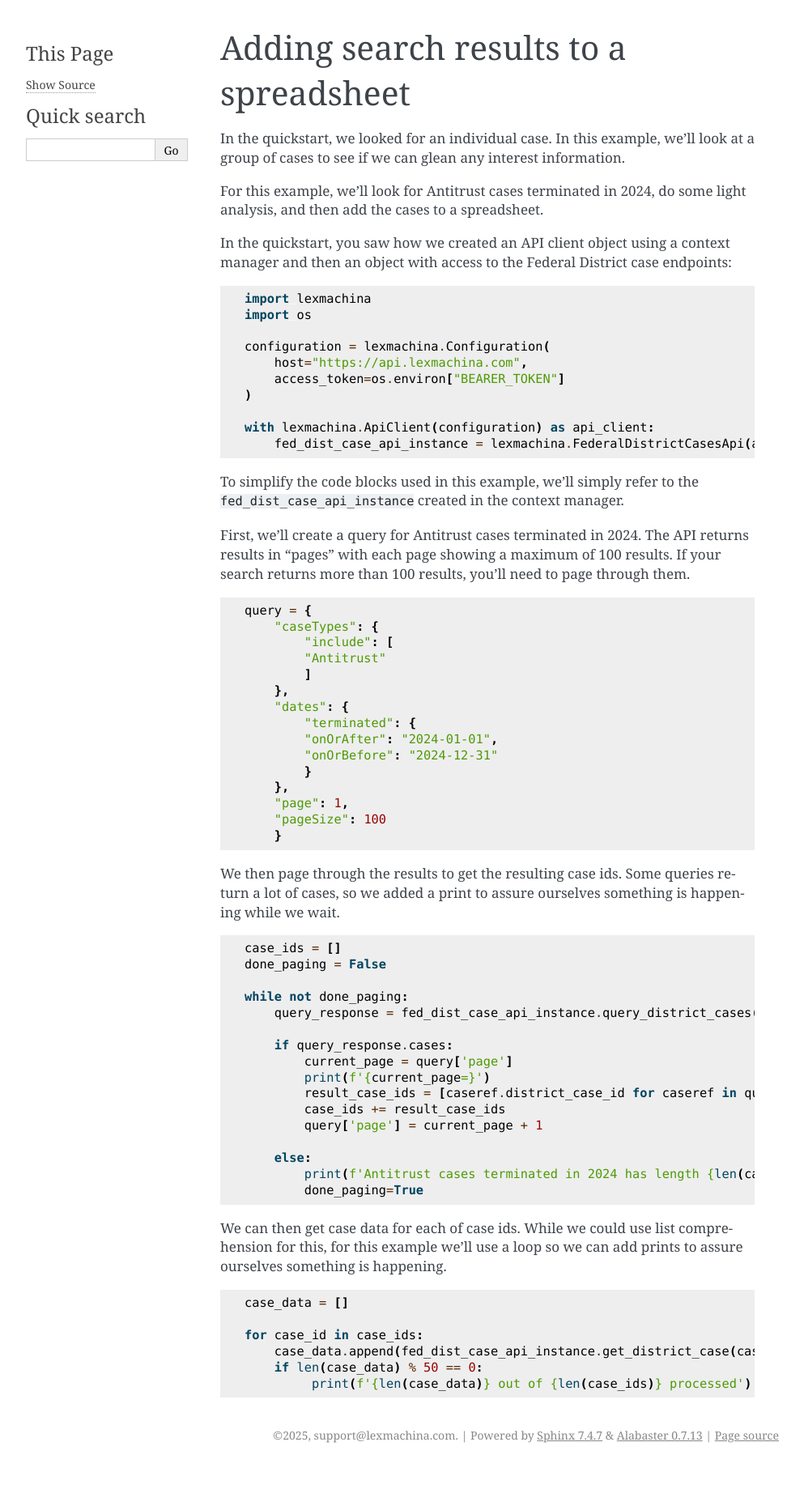
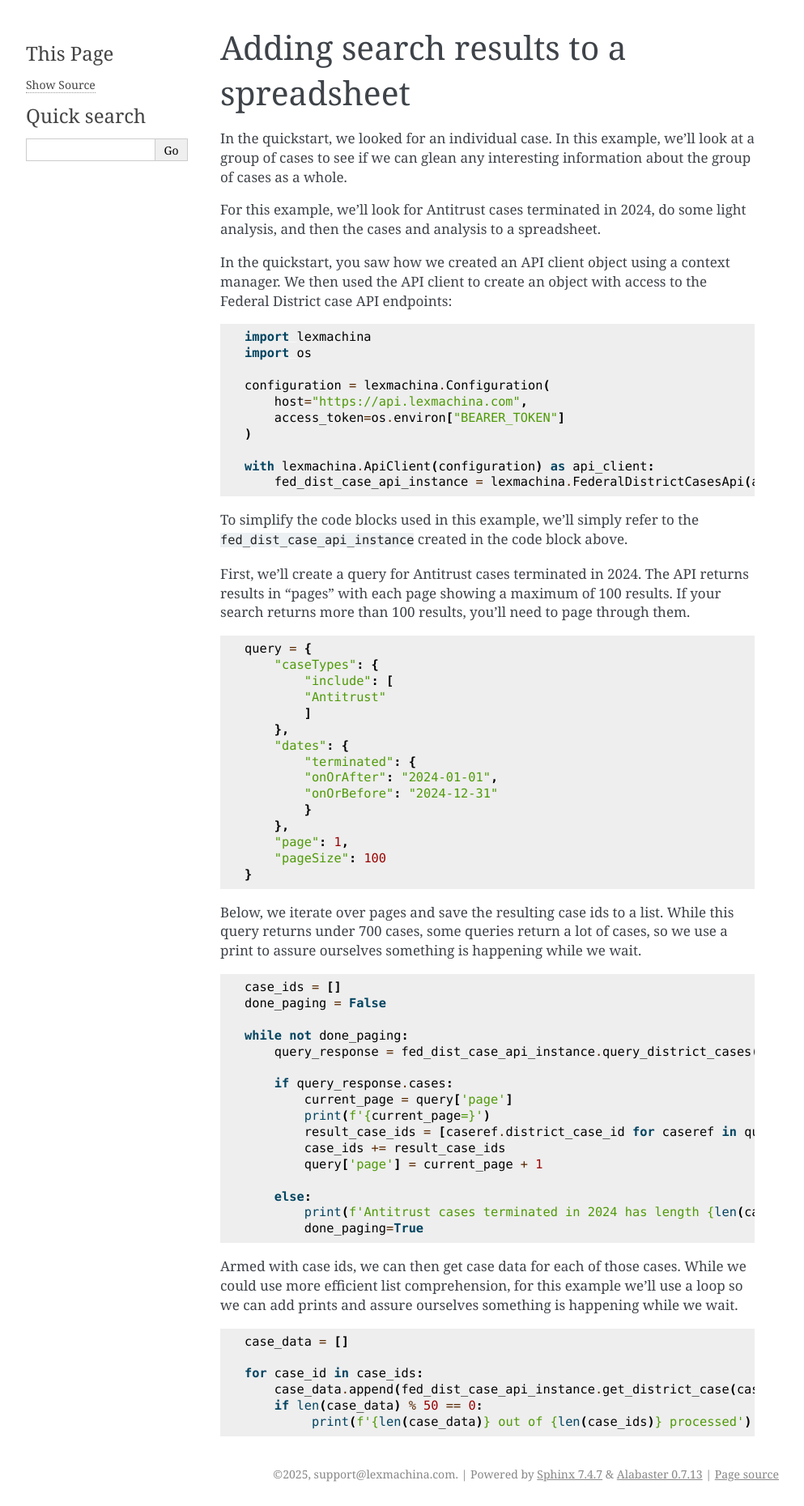
Before and after one commit to LexMachinaInc/python-lexmachina-sync-api-client, a Sphinx documentation site: the page built from docs/spreadsheet_example.rst, in a window 1280 px wide. Shown: the whole page at 81% size, without its empty margins (148-1141 px from the left). Built offline with Sphinx 7.4.7, drawn with Linux system fonts in a browser that asks for light colours; pages that are not in the unit, such as notebooks, are missing from menus; before the commit the page ends 1812 px from its top, so only the background shows below that.

Commit message:
[#15] Fix toctree structure, fix typos in spreadsheet example

```diff
--- a/docs/index.rst
+++ b/docs/index.rst
@@ -3,10 +3,9 @@
 
 
 .. toctree::
+   :caption: Contents:
    :maxdepth: 2
 
    installation
    quickstart
    spreadsheet_example
-
-   :caption: Contents:
--- a/docs/spreadsheet_example.rst
+++ b/docs/spreadsheet_example.rst
@@ -2,13 +2,13 @@
 ======================================
 
 
-In the quickstart, we looked for an individual case. In this example, we'll look at a group of cases to see if we can glean any interest information.
+In the quickstart, we looked for an individual case. In this example, we'll look at a group of cases to see if we can glean any interesting information about the group of cases as a whole.
 
 
-For this example, we'll look for Antitrust cases terminated in 2024, do some light analysis, and then add the cases to a spreadsheet.
+For this example, we'll look for Antitrust cases terminated in 2024, do some light analysis, and then the cases and analysis to a spreadsheet.
 
 
-In the quickstart, you saw how we created an API client object using a context manager and then an object with access to the Federal District case endpoints:
+In the quickstart, you saw how we created an API client object using a context manager. We then used the API client to create an object with access to the Federal District case API endpoints:
 
 .. code-block:: python
 
@@ -24,7 +24,7 @@
         fed_dist_case_api_instance = lexmachina.FederalDistrictCasesApi(api_client)
 
 
-To simplify the code blocks used in this example, we'll simply refer to the ``fed_dist_case_api_instance`` created in the context manager.
+To simplify the code blocks used in this example, we'll simply refer to the ``fed_dist_case_api_instance`` created in the code block above.
 
 
 First, we'll create a query for Antitrust cases terminated in 2024. The API returns results in "pages" with each page showing a maximum of 100 results. If your search returns more than 100 results, you'll need to page through them.
@@ -45,10 +45,10 @@
         },
         "page": 1,
         "pageSize": 100
-        }
+    }
 
 
-We then page through the results to get the resulting case ids. Some queries return a lot of cases, so we added a print to assure ourselves something is happening while we wait.
+Below, we iterate over pages and save the resulting case ids to a list. While this query returns under 700 cases, some queries return a lot of cases, so we use a print to assure ourselves something is happening while we wait.
 
 
 .. code-block:: python
@@ -71,7 +71,7 @@
             done_paging=True
 
 
-We can then get case data for each of case ids. While we could use list comprehension for this, for this example we'll use a loop so we can add prints to assure ourselves something is happening.
+Armed with case ids, we can then get case data for each of those cases. While we could use more efficient list comprehension, for this example we'll use a loop so we can add prints and assure ourselves something is happening while we wait.
 
 
 .. code-block:: python
```
